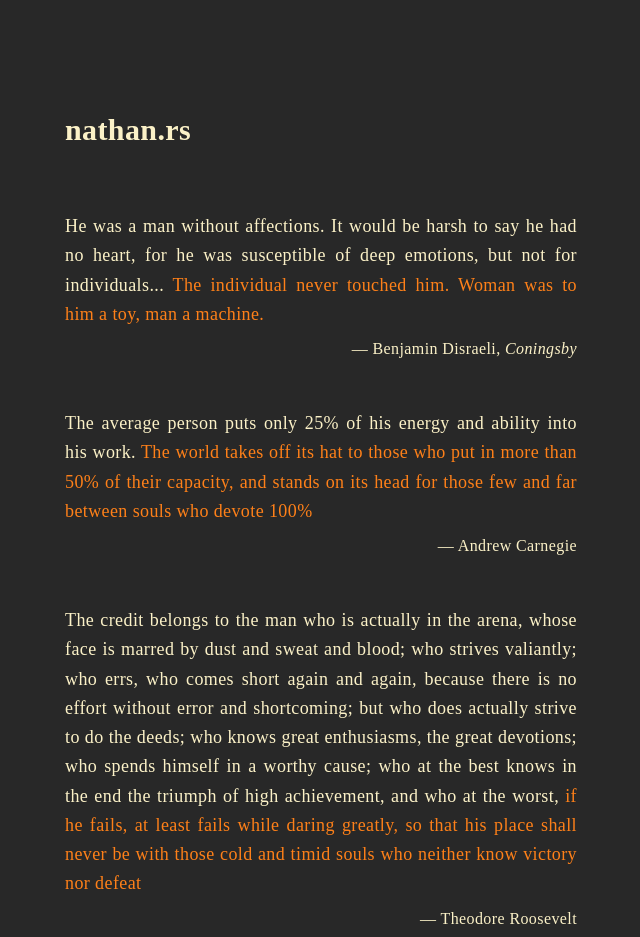
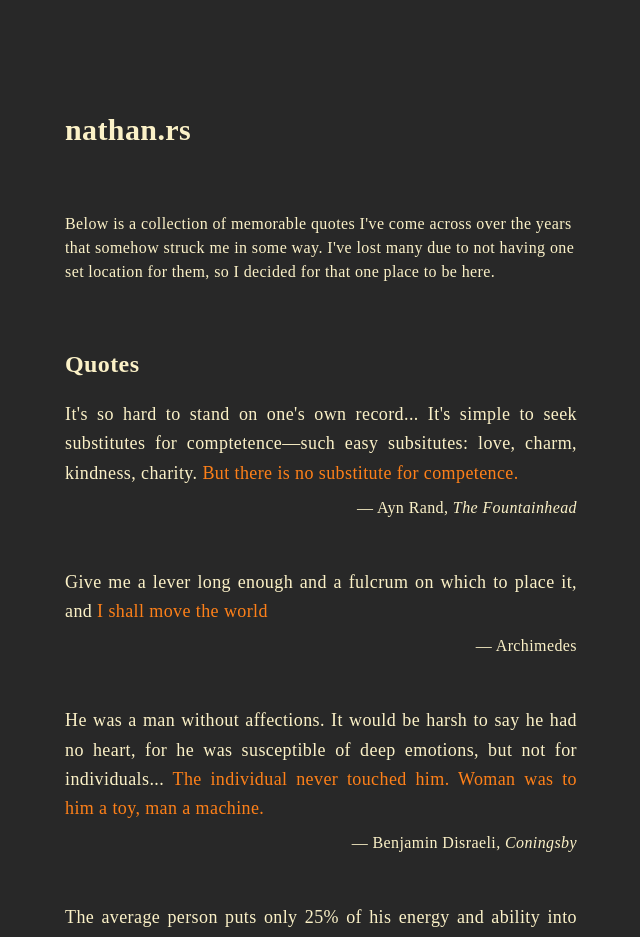
Before and after one commit to nathan-barry/next-js-site, a Next.js app: page /quotes in a window 1280 px wide. Shown: the top 937 px of the page, without its empty margins (319-959 px from the left). Built offline with nearby package versions, Linux system fonts and the light colour scheme.

Commit message:
added bezos bookk and quote

```diff
--- a/pages/books.js
+++ b/pages/books.js
@@ -20,6 +20,13 @@
 
       <h2 className="mt-16 mb-5">[ 2023 | Age 20 ]</h2>
 
+      <Book
+        number={112}
+        title="The Everthing Store"
+        author="Brad Stone"
+        special={true}
+        description="This book is about Jeff Bezos and the founding of Amazon. Really surprised me. I think that out of many of the large tech leaders, Bezos might be the one to emulate."
+      />
       <Book
         number={111}
         title="Chip War"
--- a/pages/quotes.js
+++ b/pages/quotes.js
@@ -9,7 +9,35 @@
         <link rel="icon" href="/favicon.ico" />
       </Head>
 
+      <p>
+        Below is a collection of memorable quotes I've come across over the
+        years that somehow struck me in some way. I've lost many due to not
+        having one set location for them, so I decided for that one place to be
+        here.
+      </p>
+
+      <h2 className="mt-16 mb-5">Quotes</h2>
+
       <p className="text-lg leading-relaxed text-justify mb-2">
+        It's so hard to stand on one's own record... It's simple to seek
+        substitutes for comptetence&mdash;such easy subsitutes: love, charm,
+        kindness, charity.{" "}
+        <span className="text-hover">
+          But there is no substitute for competence.
+        </span>
+      </p>
+      <p className="text-right text-base mb-12">
+        &mdash; Ayn Rand, <i>The Fountainhead</i>
+      </p>
+
+      <p className="text-lg leading-relaxed text-justify mb-2">
+        Give me a lever long enough and a fulcrum on which to place it, and{" "}
+        <span className="text-hover">I shall move the world</span>
+      </p>
+      <p className="text-right text-base mb-12">&mdash; Archimedes</p>
+
+      <p className="text-lg leading-relaxed text-justify mb-2">
+        {" "}
         He was a man without affections. It would be harsh to say he had no
         heart, for he was susceptible of deep emotions, but not for
         individuals...{" "}
@@ -18,11 +46,10 @@
           machine.
         </span>
       </p>
-      <p className="text-right text-base mb-6">
+      <p className="text-right text-base mb-12">
         &mdash; Benjamin Disraeli, <i>Coningsby</i>
       </p>
 
-      <br></br>
       <p className="text-lg leading-relaxed text-justify mb-2">
         The average person puts only 25% of his energy and ability into his
         work.{" "}
@@ -32,24 +59,19 @@
           who devote 100%
         </span>
       </p>
-      <p className="text-right text-base mb-6">&mdash; Andrew Carnegie</p>
+      <p className="text-right text-base mb-12">&mdash; Andrew Carnegie</p>
 
-      <br></br>
       <p className="text-lg leading-relaxed text-justify mb-2">
         The credit belongs to the man who is actually in the arena, whose face
-        is marred by dust and sweat and blood; who strives valiantly; who errs,
-        who comes short again and again, because there is no effort without
-        error and shortcoming; but who does actually strive to do the deeds; who
-        knows great enthusiasms, the great devotions; who spends himself in a
-        worthy cause; who at the best knows in the end the triumph of high
-        achievement, and who at the worst,{" "}
+        is marred by dust and sweat and blood... who at the best knows in the
+        end the triumph of high achievement, and who at the worst,{" "}
         <span className="text-hover">
           if he fails, at least fails while daring greatly, so that his place
           shall never be with those cold and timid souls who neither know
           victory nor defeat
         </span>
       </p>
-      <p className="text-right text-base mb-6">&mdash; Theodore Roosevelt</p>
+      <p className="text-right text-base mb-12">&mdash; Theodore Roosevelt</p>
     </div>
   );
 }
```
